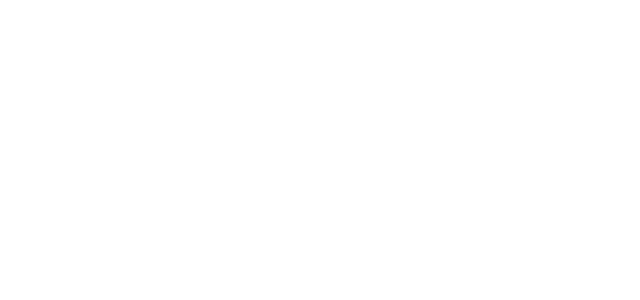
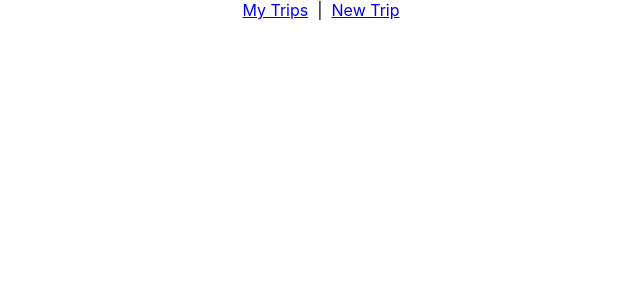
Before and after one commit to Yul310/Trip_Planner, a React (Create React App) app: page / in a window 1280 px wide. Before the commit this address had no page. Shown: the top 300 px of the page, without its empty margins (319-959 px from the left). Built offline with nearby package versions, Linux system fonts and the light colour scheme; the HTML template or start-up script is replaced by a standard one.

Commit message:
infrastructure 2B

```diff
--- a/src/pages/App/App.jsx
+++ b/src/pages/App/App.jsx
@@ -1,6 +1,7 @@
 
 import './App.css';
 import AuthPage from '../AuthPage/AuthPage';
+import NavBar from "../../components/NavBar/NavBar";
 import { useState } from 'react';
 import { Routes,Route } from 'react-router-dom';
 import NewTripPage from "../NewTripPage/NewTripPage";
@@ -19,10 +20,15 @@
   return (
     <main className="App">
        { user ?
+      <div>
+       <NavBar
+       user={user}
+      />
       <Routes>
         <Route path="/trips/new" element={<NewTripPage />} />
         <Route path="/trips" element={<TripIndexPage />} />
       </Routes>
+      </div>
       :
       <AuthPage />
     }
```
